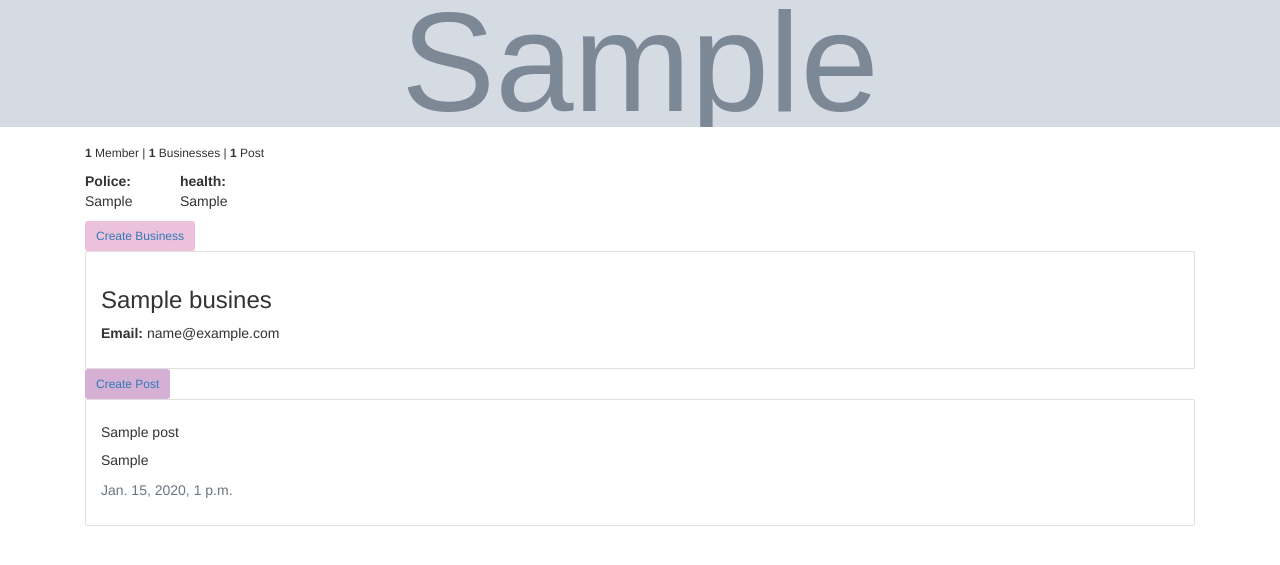
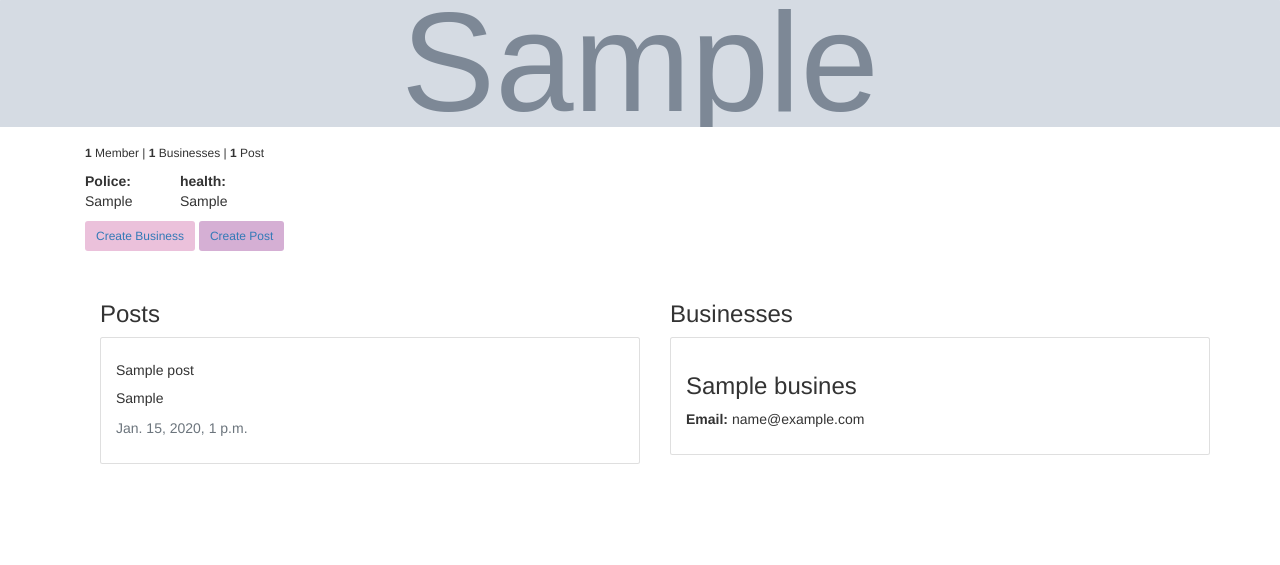
Before and after one commit to DebbieElabonga/neighbourhood, a Django app: page /hood/1 in a window 1280 px wide. Shown: the part 17-582 px from the top of the page. Run offline with Django 3.2, Linux system fonts and the light colour scheme; tables that the repository leaves empty hold one stand-in row (values such as "Sample post"); grey boxes marked "Sample" are stand-in pictures; some libraries are stand-ins or nearby versions; some web fonts are replaced.

Commit message:
UI for hood created

```diff
--- a/app/templates/myhood.html
+++ b/app/templates/myhood.html
@@ -25,21 +25,35 @@
         </di>
     </div>
     <a class="btn btn-sm" style="background-color:#EBC1DB;" href="{% url 'business' hood.id %}">Create Business</a>
-    {% for business in business %}
+    <a class="btn btn-sm" style="background-color:#D5AFD4;" href="{% url 'post' hood.id%}">Create Post</a>
+
+    <div class="container">
+        <div class="row mt-5">
+            <div class="col-md-6">
+                <h3>Posts</h3>
+                {% for post in posts %}
+                <div class="card p-4">
+                   <h5> {{post.title}}</h5>
+                   <p>{{post.post}}</p>
+                   <p class="text-muted">{{post.date}}</p>
+                </div>
+                {% endfor %}
+
+            </div>
+            <div class="col-md-6">
+                <h3>Businesses</h3>
+                {% for business in business %}
                 <div class="card p-4">
                    <h3> {{business.name}}</h3>
                    <p> <b>Email: </b>{{business.business_email}} </p>
                 </div>
                 {% endfor %}
 
-<a class="btn btn-sm" style="background-color:#D5AFD4;" href="{% url 'post' hood.id%}">Create Post</a>
- {% for post in posts %}
-<div class="card p-4">
-<h5> {{post.title}}</h5>
-<p>{{post.post}}</p>
-<p class="text-muted">{{post.date}}</p>
+            </div>
+        </div>
+    </div>
+
 </div>
-{% endfor %}
 
 
 {% endblock %}
```
Also changed, not shown: media/images/nyayo.jpg (added), media/images/umoja.jpg (added).
